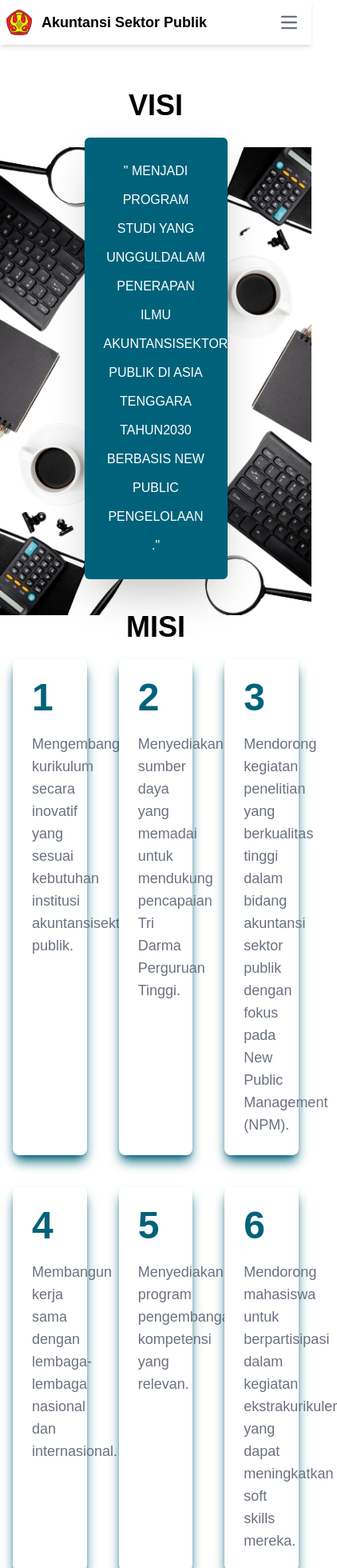
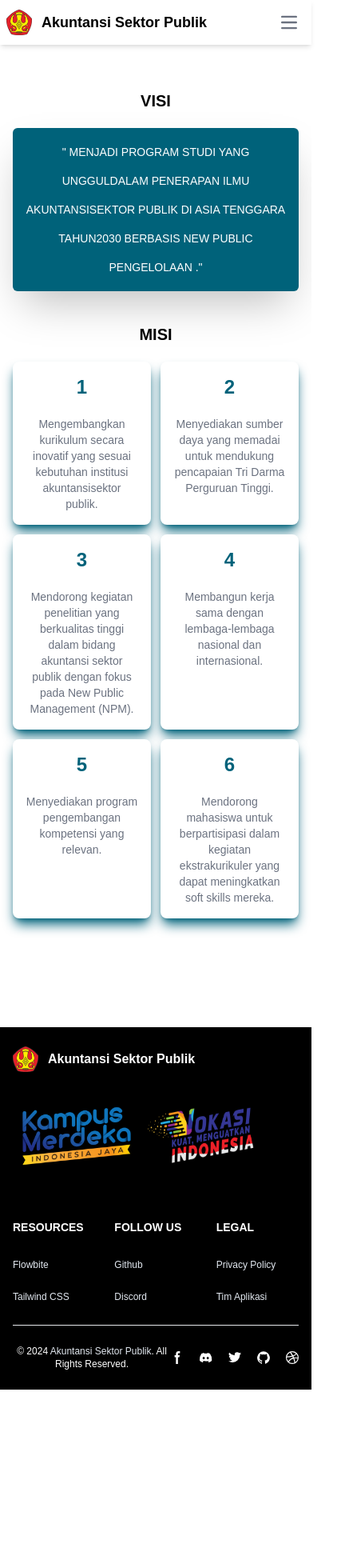
Before and after one commit to muhammadbilal2468/fekon-untad, a React (Create React App) app: page /visimisi in a window 390 px wide. Shown: the top 1960 px of the page at 80% size, 422 px wide, since content can reach past the window. After the commit the page ends 1737 px from the top, so only its background shows below. Built offline with nearby package versions, Linux system fonts and the light colour scheme.

Commit message:
update responsive banner dan visimisi

```diff
--- /dev/null
+++ b/src/data/visimisi.json
@@ -0,0 +1,11 @@
+{
+  "visi": "MENJADI PROGRAM STUDI YANG UNGGULDALAM PENERAPAN ILMU AKUNTANSISEKTOR PUBLIK DI ASIA TENGGARA TAHUN2030 BERBASIS NEW PUBLIC PENGELOLAAN .",
+  "misi": [
+    "Mengembangkan kurikulum secara inovatif yang sesuai kebutuhan institusi akuntansisektor publik.",
+    "Menyediakan sumber daya yang memadai untuk mendukung pencapaian Tri Darma Perguruan Tinggi.",
+    "Mendorong kegiatan penelitian yang berkualitas tinggi dalam bidang akuntansi sektor publik dengan fokus pada New Public Management (NPM).",
+    "Membangun kerja sama dengan lembaga-lembaga nasional dan internasional.",
+    "Menyediakan program pengembangan kompetensi yang relevan.",
+    "Mendorong mahasiswa untuk berpartisipasi dalam kegiatan ekstrakurikuler yang dapat meningkatkan soft skills mereka."
+  ]
+}
--- a/src/screens/LandingPage/Profil/VisiMisi.jsx
+++ b/src/screens/LandingPage/Profil/VisiMisi.jsx
@@ -1,69 +1,56 @@
-import React from "react";
+import React, { useEffect, useState } from "react";
 import { misiImg, visiImg } from "../../../assets";
+import visiMisi from "../../../data/visimisi.json";
 
 const VisiMisi = () => {
+  const [misi, setMisi] = useState([]);
+
+  useEffect(() => {
+    setMisi(visiMisi.misi);
+  }, []);
+
+  console.log("misi", misi);
+
   return (
     <>
       <div className="flex flex-col">
-        <img src={visiImg} alt="" className="absolute left-0 mt-32" />
-        <img src={misiImg} alt="" className="absolute right-0 mt-32" />
+        <img
+          src={visiImg}
+          alt=""
+          className="absolute xl:block hidden left-0 mt-32"
+        />
+        <img
+          src={misiImg}
+          alt=""
+          className="absolute xl:block hidden right-0 mt-32"
+        />
         <div className="max-w-screen-xl mx-auto p-4 z-10">
           <div className="relative mt-10">
             <div className="flex flex-col justify-center items-center gap-5 mb-10">
-              <h2 className="text-4xl font-bold">VISI</h2>
-              <div className="p-6 rounded-md w-1/2 text-center bg-primary text-white shadow-2xl">
-                <p className="leading-9">
-                  " MENJADI PROGRAM STUDI YANG UNGGULDALAM PENERAPAN ILMU
-                  AKUNTANSISEKTOR PUBLIK DI ASIA TENGGARA TAHUN2030 BERBASIS NEW
-                  PUBLIC PENGELOLAAN ."
+              <h2 className="xl:text-4xl text-xl font-bold">VISI</h2>
+              <div className="xl:p-6 p-3 rounded-md xl:w-1/2 text-center bg-primary text-white shadow-2xl">
+                <p className="leading-9 xl:text-lg text-sm">
+                  " {visiMisi.visi}"
                 </p>
               </div>
             </div>
             <div className="mb-10">
-              <h2 className="text-4xl font-bold text-center mb-5">MISI</h2>
-              <div className="grid grid-cols-3 gap-10">
-                <div className="flex flex-col border-primary rounded-lg shadow-lg shadow-primary bg-white p-6 gap-5">
-                  <p className="text-primary text-5xl font-bold">1</p>
-                  <p className="text-lg text-gray-500 text-justify">
-                    Mengembangkan kurikulum secara inovatif yang sesuai
-                    kebutuhan institusi akuntansisektor publik.
-                  </p>
-                </div>
-                <div className="flex flex-col border-primary rounded-lg shadow-lg shadow-primary bg-white p-6 gap-5">
-                  <p className="text-primary text-5xl font-bold">2</p>
-                  <p className="text-lg text-gray-500 text-justify">
-                    Menyediakan sumber daya yang memadai untuk mendukung
-                    pencapaian Tri Darma Perguruan Tinggi.
-                  </p>
-                </div>
-                <div className="flex flex-col border-primary rounded-lg shadow-lg shadow-primary bg-white p-6 gap-5">
-                  <p className="text-primary text-5xl font-bold">3</p>
-                  <p className="text-lg text-gray-500 text-justify">
-                    Mendorong kegiatan penelitian yang berkualitas tinggi dalam
-                    bidang akuntansi sektor publik dengan fokus pada New Public
-                    Management (NPM).
-                  </p>
-                </div>
-                <div className="flex flex-col border-primary rounded-lg shadow-lg shadow-primary bg-white p-6 gap-5">
-                  <p className="text-primary text-5xl font-bold">4</p>
-                  <p className="text-lg text-gray-500 text-justify">
-                    Membangun kerja sama dengan lembaga-lembaga nasional dan
-                    internasional.
-                  </p>
-                </div>
-                <div className="flex flex-col border-primary rounded-lg shadow-lg shadow-primary bg-white p-6 gap-5">
-                  <p className="text-primary text-5xl font-bold">5</p>
-                  <p className="text-lg text-gray-500 text-justify">
-                    Menyediakan program pengembangan kompetensi yang relevan.
-                  </p>
-                </div>
-                <div className="flex flex-col border-primary rounded-lg shadow-lg shadow-primary bg-white p-6 gap-5">
-                  <p className="text-primary text-5xl font-bold">6</p>
-                  <p className="text-lg text-gray-500 text-justify">
-                    Mendorong mahasiswa untuk berpartisipasi dalam kegiatan
-                    ekstrakurikuler yang dapat meningkatkan soft skills mereka.
-                  </p>
-                </div>
+              <h2 className="xl:text-4xl text-xl font-bold text-center mb-5">
+                MISI
+              </h2>
+              <div className="grid xl:grid-cols-3 grid-cols-2 xl:gap-10 gap-3">
+                {misi.map((misi, index) => {
+                  return (
+                    <div className="flex flex-col border-primary rounded-lg shadow-lg shadow-primary bg-white xl:p-6 p-4 gap-5">
+                      <p className="text-primary xl:text-5xl text-2xl font-bold xl:text-start text-center">
+                        {1 + index}
+                      </p>
+                      <p className="xl:text-lg text-sm text-gray-500 xl:text-justify text-center">
+                        {misi}
+                      </p>
+                    </div>
+                  );
+                })}
               </div>
             </div>
           </div>
```
